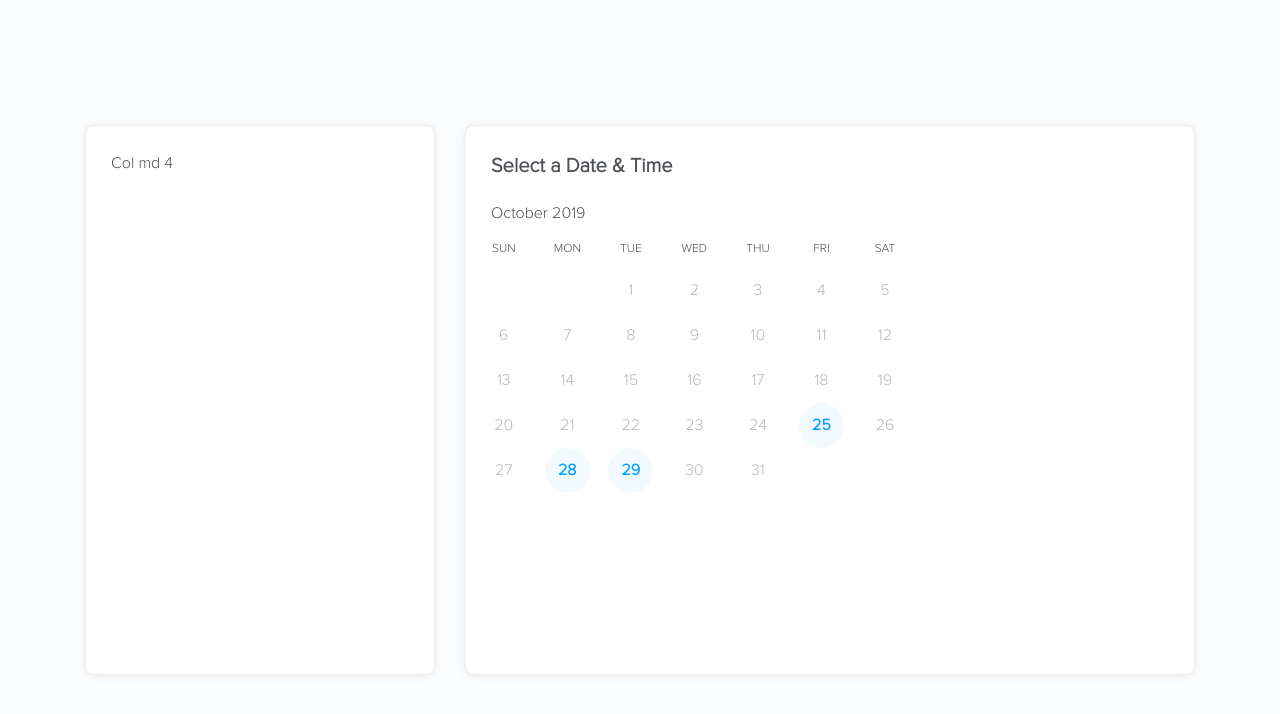
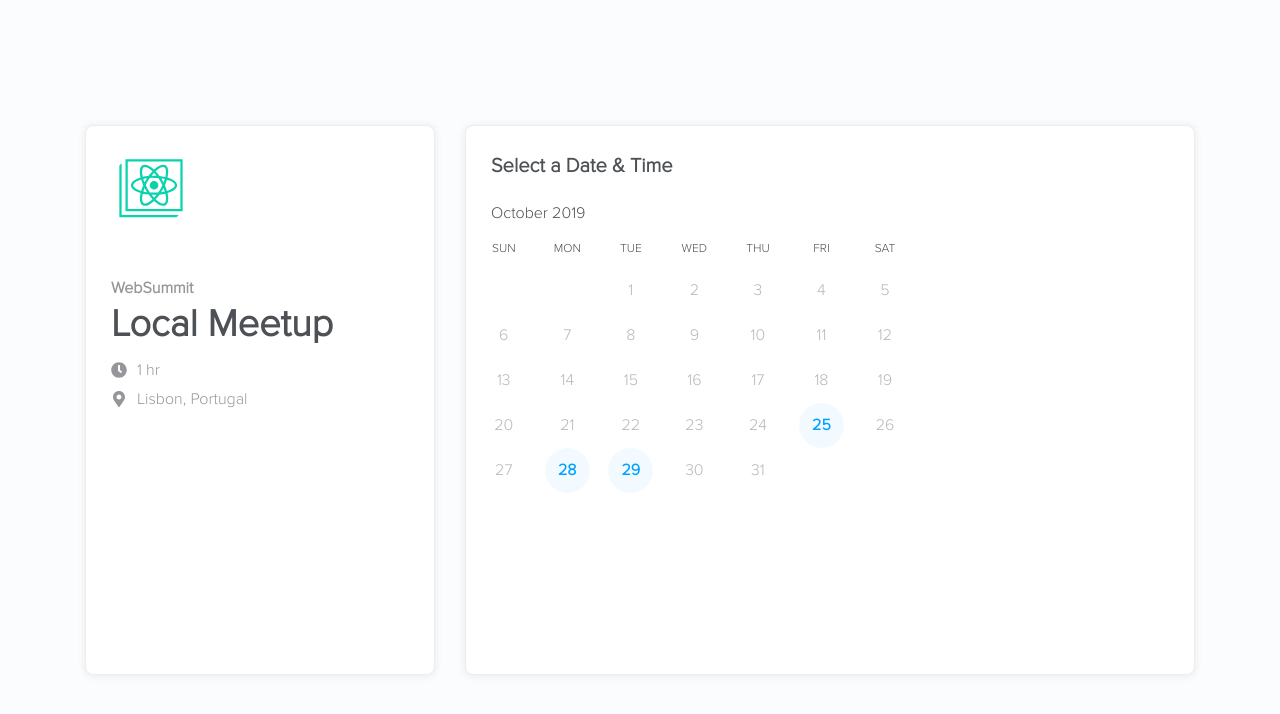
Before and after one commit to dnsys/test-react, a React app: page /form in a window 1280 px wide. Shown: the top 714 px of the page. Built offline with nearby package versions, Linux system fonts and the light colour scheme.

Commit message:
feat: updated sidebar

```diff
--- a/package.json
+++ b/package.json
@@ -4,6 +4,9 @@
   "private": true,
   "dependencies": {
     "@babel/core": "7.6.0",
+    "@fortawesome/fontawesome-svg-core": "^1.2.25",
+    "@fortawesome/free-solid-svg-icons": "^5.11.2",
+    "@fortawesome/react-fontawesome": "^0.1.7",
     "@svgr/webpack": "4.3.2",
     "@typescript-eslint/eslint-plugin": "^2.2.0",
     "@typescript-eslint/parser": "^2.2.0",
--- a/src/components/Sidebar/Sidebar.js
+++ b/src/components/Sidebar/Sidebar.js
@@ -1,9 +1,33 @@
 import React, { Component } from 'react';
+import { ReactComponent as Logo } from './logo.svg';
+import { FontAwesomeIcon } from '@fortawesome/react-fontawesome'
+import { faClock, faMapMarkerAlt } from '@fortawesome/free-solid-svg-icons'
 
 class Sidebar extends Component {
     render() {
         return (
             <div className="sidebar">
+                <div className="sidebar__header">
+                    <div className="sidebar__logo">
+                        <Logo/>
+                    </div>
+                    <div className="sidebar__body">
+                        <div className="sidebar__sub-title">
+                            WebSummit
+                        </div>
+                        <div className="sidebar__title">
+                            Local Meetup
+                        </div>
+                        <div className="sidebar__details">
+                            <div className="sidebar__details-row">
+                                <span className="sidebar__details-icon"><FontAwesomeIcon icon={faClock} /></span> <span>1 hr</span>
+                            </div>
+                            <div className="sidebar__details-row">
+                                <span className="sidebar__details-icon"><FontAwesomeIcon icon={faMapMarkerAlt} /></span> <span>Lisbon, Portugal</span>
+                            </div>
+                        </div>
+                    </div>
+                </div>
                 {this.props.children}
             </div>
         );
--- a/src/components/Sidebar/style.scss
+++ b/src/components/Sidebar/style.scss
@@ -1,3 +1,43 @@
+@import '../../scss/mixins/font-size';
+
 .sidebar {
+    &__logo {
+        max-width: 80px;
+    }
 
+    &__body {
+        padding: 50px 0;
+    }
+
+    &__sub-title {
+        @include font-size(16);
+        color: rgba(#4d5055, .6);
+        font-weight: 600;
+        line-height: 24px;
+        margin-bottom: 5px;
+    }
+
+    &__title {
+        @include font-size(38);
+        font-weight: 600;
+        line-height: 38px;
+    }
+
+    &__details {
+        margin-top: 15px;
+        color: rgba(#4d5055, .6);
+    }
+
+    &__details-row {
+        display: flex;
+        align-items: center;
+        margin-bottom: 5px;
+    }
+
+    &__details-icon {
+        display: flex;
+        justify-content: center;
+        width: 16px;
+        margin-right: 10px;
+    }
 }
--- a/src/pages/FormPage/FormPage.js
+++ b/src/pages/FormPage/FormPage.js
@@ -19,9 +19,7 @@ class FormPage extends Component{
                     <Row>
                         <Col md={4}>
                             <RoundedBlock className="rounded-block--panel">
-                                <Sidebar>
-                                    Col md 4
-                                </Sidebar>
+                                <Sidebar/>
                             </RoundedBlock>
                         </Col>
                         <Col md={8}>
```
Also changed, not shown: src/components/Sidebar/logo.svg (added), 1 other file (tests, documents, lock files or other folders).
